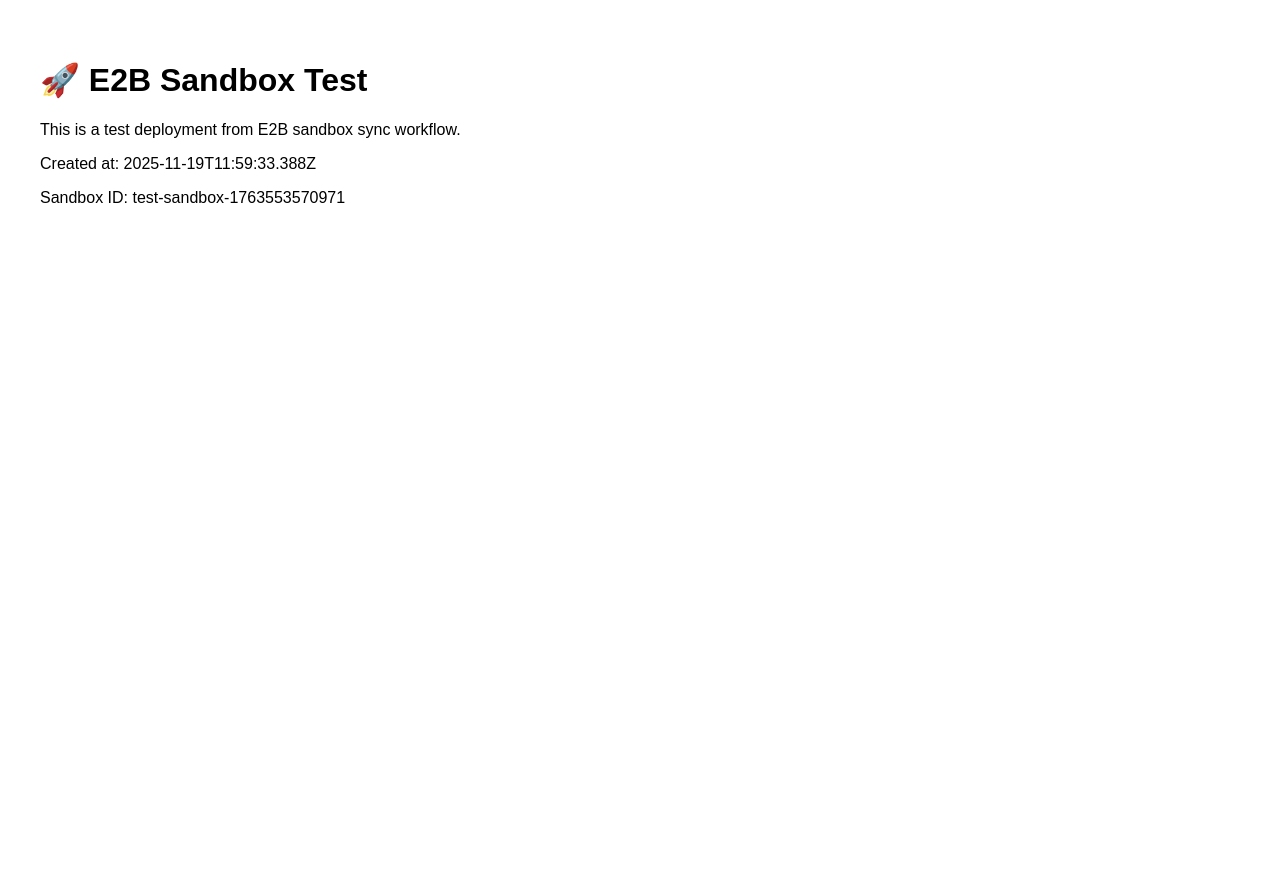
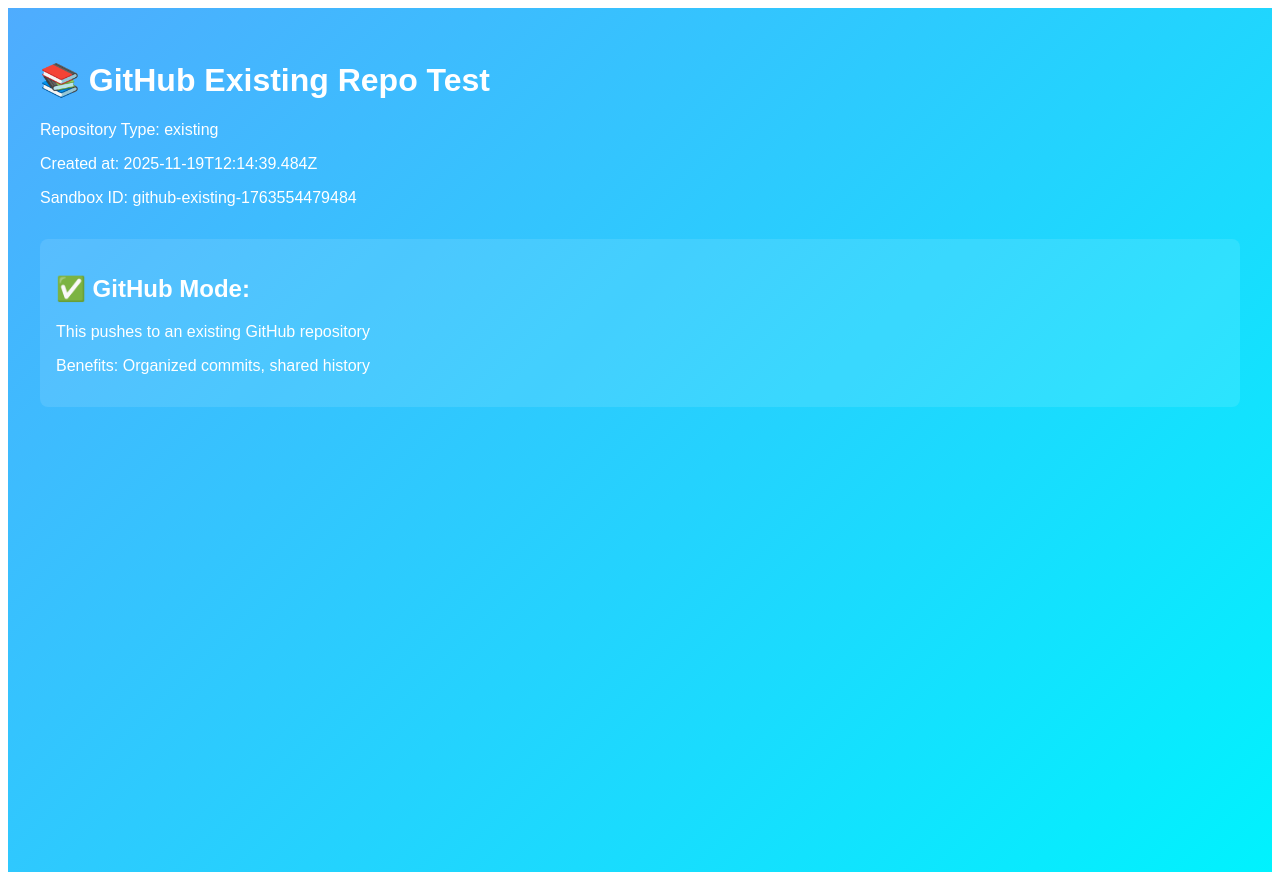
Before and after one commit to sirridrausin-hub/e2b-test-sandbox-sync, a Next.js app: page / in a window 1280 px wide. Before the commit the page ends 800 px from the top, so only its background shows below. Built offline with nearby package versions, Linux system fonts and the light colour scheme.

Commit message:
Auto-push: Update pages/index.js from sandbox github-existing-1763554479484

```diff
--- a/pages/index.js
+++ b/pages/index.js
@@ -1,10 +1,21 @@
 export default function Home() {
   return (
-    <div style={{ padding: '2rem', fontFamily: 'Arial, sans-serif' }}>
-      <h1>🚀 E2B Sandbox Test</h1>
-      <p>This is a test deployment from E2B sandbox sync workflow.</p>
-      <p>Created at: 2025-11-19T11:59:33.388Z</p>
-      <p>Sandbox ID: test-sandbox-1763553570971</p>
+    <div style={{
+      padding: '2rem',
+      fontFamily: 'Arial, sans-serif',
+      background: 'linear-gradient(135deg, #4facfe 0%, #00f2fe 100%)',
+      color: 'white',
+      minHeight: '100vh'
+    }}>
+      <h1>📚 GitHub Existing Repo Test</h1>
+      <p>Repository Type: existing</p>
+      <p>Created at: 2025-11-19T12:14:39.484Z</p>
+      <p>Sandbox ID: github-existing-1763554479484</p>
+      <div style={{ marginTop: '2rem', padding: '1rem', background: 'rgba(255,255,255,0.1)', borderRadius: '8px' }}>
+        <h2>✅ GitHub Mode:</h2>
+        <p>This pushes to an existing GitHub repository</p>
+        <p>Benefits: Organized commits, shared history</p>
+      </div>
     </div>
   );
 }
```
